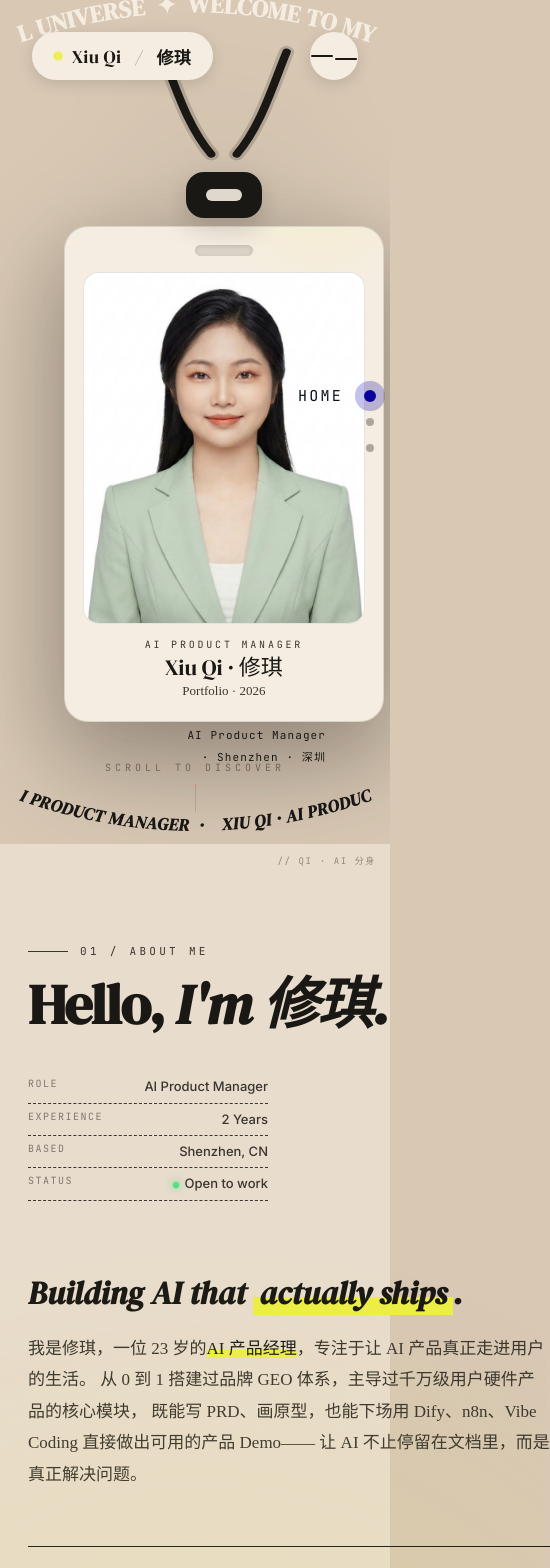
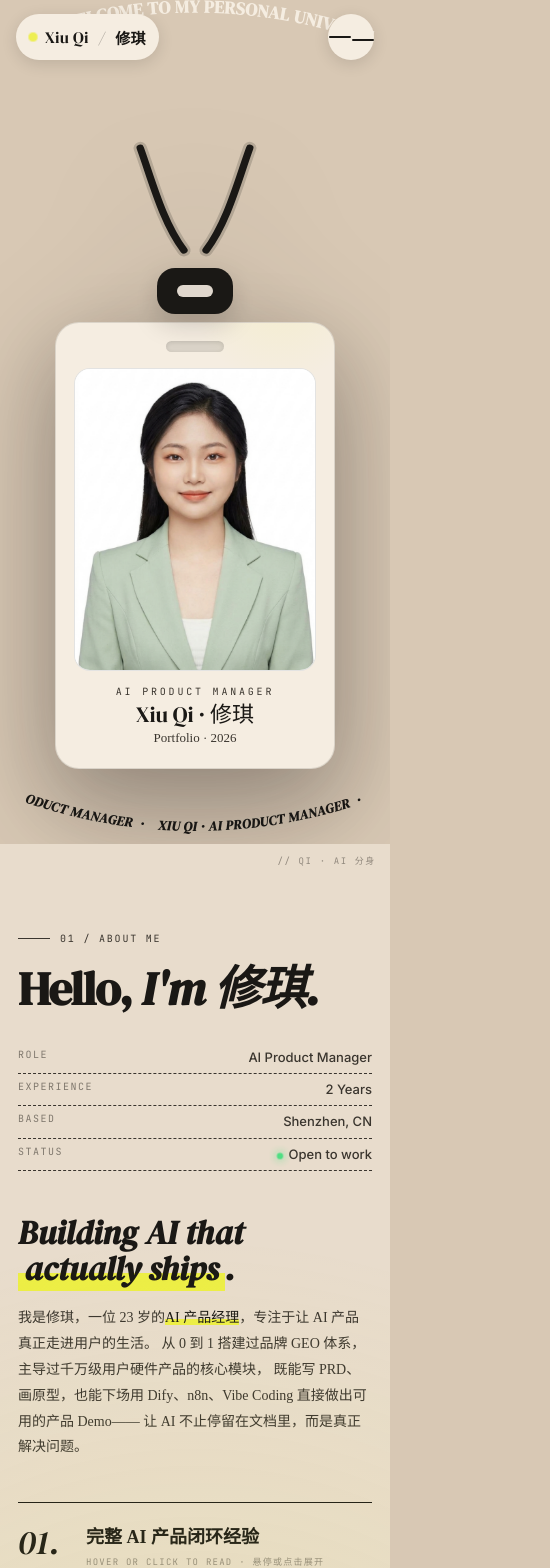
Before and after one commit to weishengwenpxq311-svg/-, a Next.js app: page / in a window 390 px wide. Shown: the top 1568 px of the page, 550 px wide, since content can reach past the window. Built offline with nearby package versions, Linux system fonts and the light colour scheme; a web font is replaced by a local one.

Commit message:
Fix mobile responsive layout

```diff
--- a/app/globals.css
+++ b/app/globals.css
@@ -51,14 +51,24 @@
 body[data-accent="violet"]     { --accent: oklch(75% 0.18 310); --accent-2: oklch(85% 0.18 100); }
 
 * { margin: 0; padding: 0; box-sizing: border-box; }
-html { scroll-behavior: smooth; }
+html {
+  width: 100%;
+  scroll-behavior: smooth;
+  overflow-x: clip;
+}
 body {
+  width: 100%;
+  min-width: 0;
   background: var(--bg);
   color: var(--ink);
   font-family: var(--sans);
-  overflow-x: hidden;
+  overflow-x: clip;
   cursor: none;
   transition: background 0.6s ease, color 0.6s ease;
+}
+@supports not (overflow: clip) {
+  html,
+  body { overflow-x: hidden; }
 }
 body[data-cursor="off"] { cursor: auto; }
 
@@ -1308,18 +1318,28 @@
 /* ============ Responsive ============ */
 @media (max-width: 1100px) {
   nav.topbar { padding: 20px 24px; }
-  .page, #page-about, #page-works { padding: 100px 28px 60px; }
+  .page,
+  #page-home,
+  #page-about,
+  #page-works {
+    padding: 100px 28px 60px;
+  }
+  #page-home {
+    min-height: 100svh;
+    height: auto;
+  }
   .about-layout { grid-template-columns: 1fr; }
   .about-content { grid-template-columns: 1fr; gap: 40px; }
   .agent-slot {
     position: static;
-    width: 92vw;
+    width: min(100%, 480px);
     max-width: 480px;
     margin: 0 auto;
     max-height: 80vh;
     min-height: auto;
   }
   .agent-thread { max-height: 40vh; }
+  .skills-grid { grid-template-columns: repeat(2, minmax(0, 1fr)); gap: 32px; }
   .timeline::before { left: 12px; }
   .work-entry { grid-template-columns: 1fr; gap: 20px; }
   .work-entry::before { left: 8px; top: 8px; }
@@ -1335,38 +1355,227 @@
   .cursor-dot, .cursor-ring, .cursor-trail-dot { display: none; }
   button, a, .strength, .tag, .chip, .achievement, .dot, .contact-cta, .contact-row, .work-entry, .star { cursor: pointer; }
 }
+
+@media (max-width: 760px) {
+  .bubble-menu {
+    top: calc(14px + env(safe-area-inset-top));
+    padding: 0 max(16px, env(safe-area-inset-left)) 0 max(16px, env(safe-area-inset-right));
+  }
+  .bubble-menu .bubble { --bubble-size: 46px; }
+  .bubble-menu .logo-bubble {
+    max-width: calc(100vw - 92px);
+    padding: 0 16px;
+    gap: 8px;
+    font-size: 17px;
+  }
+  .bubble-menu .logo-bubble .cn { font-size: 16px; }
+  .page-indicator { display: none; }
+  .section-label {
+    font-size: 10px;
+    gap: 10px;
+    letter-spacing: 0.18em;
+  }
+  .section-label::before { width: 32px; }
+  .about-header h2,
+  .works-header h2 {
+    font-size: clamp(42px, 13vw, 68px);
+    line-height: 1.04;
+  }
+  .about-main h3 {
+    font-size: clamp(28px, 9vw, 42px);
+    line-height: 1.08;
+  }
+  .about-main .intro,
+  .work-overview,
+  .detail-item,
+  .edu .awards {
+    font-size: 14px;
+    line-height: 1.85;
+  }
+  .curved-loop-text { font-size: 5.2rem; }
+  .curved-loop-text-bot { font-size: 3.9rem; }
+  .curved-loop,
+  .curved-loop-svg { overflow: hidden; }
+  .hero-footer,
+  .hero-social,
+  .scroll-cue { display: none; }
+}
+
 @media (max-width: 640px) {
+  .page,
+  #page-home,
+  #page-about,
+  #page-works {
+    padding: 88px 18px 52px;
+  }
+  #page-home {
+    min-height: 100svh;
+    overflow: hidden;
+  }
   .portfolio-strip {
-    margin: -100px -28px 54px;
-    padding: 32px 28px 20px;
+    margin: -88px -18px 54px;
+    padding: 30px 18px 20px;
     margin-bottom: 54px;
     padding-bottom: 20px;
     align-items: flex-end;
     gap: 18px;
+    min-width: 0;
   }
   .portfolio-strip::after {
-    left: 28px;
-    right: 28px;
+    left: 18px;
+    right: 18px;
   }
   .portfolio-strip span:first-child {
     font-size: 16px;
-    letter-spacing: 0.32em;
+    letter-spacing: 0.18em;
   }
   .portfolio-strip span:last-child {
     font-size: 16px;
+    white-space: normal;
+    text-align: right;
   }
   .star { display: none; }
   .lanyard-stage {
     position: relative;
     top: auto;
     left: auto;
-    width: min(82vw, 340px);
-    min-height: 500px;
+    width: min(78vw, 300px);
+    min-height: min(118vw, 470px);
     margin: 28px auto 0;
     transform: none;
   }
   .lanyard-cord { top: -86px; height: 150px; }
   .lanyard-card { top: 54px; }
-  .hero { display: flex; flex-direction: column; align-items: center; }
+  .hero {
+    display: flex;
+    min-height: calc(100svh - 140px);
+    flex-direction: column;
+    align-items: center;
+    justify-content: center;
+  }
   .hero-social, .hero-footer { position: static; margin-top: 20px; }
+  .about-header { margin-bottom: 44px; gap: 28px; }
+  .about-meta,
+  .about-meta .row { width: 100%; min-width: 0; }
+  .about-main .intro { max-width: none; margin-bottom: 42px; }
+  .strength {
+    grid-template-columns: 52px minmax(0, 1fr);
+    gap: 16px;
+    padding: 22px 0;
+  }
+  .strength:hover,
+  .strength.pinned {
+    padding-left: 0;
+    background: linear-gradient(90deg, color-mix(in oklch, var(--accent) 80%, transparent) 0%, transparent 92%);
+  }
+  .strength .num { font-size: 34px; }
+  .strength .body h4 {
+    font-size: 18px;
+    line-height: 1.35;
+  }
+  .strength .body .read-hint {
+    font-size: 9px;
+    letter-spacing: 0.14em;
+  }
+  .strength .arrow { display: none; }
+  .agent-slot {
+    width: 100%;
+    max-width: none;
+    border-radius: 18px;
+    padding: 24px 18px 18px;
+    max-height: none;
+  }
+  .agent-thread {
+    max-height: 320px;
+    min-height: 140px;
+  }
+  .agent-input {
+    border-radius: 18px;
+    padding-left: 14px;
+  }
+  .skills-block { margin-top: 64px; }
+  .skills-grid {
+    grid-template-columns: 1fr;
+    gap: 26px;
+  }
+  .skill-cat .tag::after { display: none; }
+  .works-header { margin-bottom: 42px; }
+  .timeline::before { left: 7px; }
+  .work-entry {
+    gap: 14px;
+    padding: 36px 0;
+  }
+  .work-entry::before {
+    left: 3px;
+    top: 43px;
+  }
+  .work-date,
+  .work-body { padding-left: 28px; }
+  .work-entry:hover .work-date { transform: none; }
+  .work-company {
+    gap: 10px;
+    letter-spacing: 0.14em;
+    flex-wrap: wrap;
+  }
+  .work-role {
+    font-size: clamp(30px, 10vw, 42px);
+    line-height: 1.05;
+    overflow-wrap: anywhere;
+  }
+  .work-role .toggle {
+    margin-left: 6px;
+    font-size: 11px;
+  }
+  .work-achievements { grid-template-columns: 1fr; }
+  .achievement { padding: 20px 18px; }
+  .detail-item {
+    grid-template-columns: 18px minmax(0, 1fr);
+    gap: 10px;
+  }
+  .footer-block { padding: 72px 18px 36px; }
+  .footer-grid { gap: 46px; }
+  .edu h3,
+  .contact h3 { font-size: 28px; }
+  .edu .award-row {
+    grid-template-columns: 20px 44px minmax(0, 1fr);
+    gap: 8px;
+  }
+  .contact-row {
+    display: grid;
+    grid-template-columns: 1fr;
+    gap: 5px;
+  }
+  .contact-row span:last-of-type {
+    overflow-wrap: anywhere;
+  }
+  .contact-cta {
+    width: 100%;
+    justify-content: center;
+    padding: 18px 24px;
+  }
+  .footer-bottom {
+    margin-top: 56px;
+    display: grid;
+    gap: 12px;
+    letter-spacing: 0.12em;
+  }
 }
+
+@media (max-width: 420px) {
+  .bubble-menu .logo-bubble {
+    max-width: calc(100vw - 86px);
+    padding: 0 13px;
+    font-size: 16px;
+  }
+  .bubble-menu .logo-bubble .sep { margin: 0 2px; }
+  .bubble-menu .logo-bubble .cn { font-size: 15px; }
+  .about-header h2,
+  .works-header h2 { font-size: clamp(38px, 12vw, 56px); }
+  .about-main h3 { font-size: clamp(27px, 8.5vw, 36px); }
+  .lanyard-stage {
+    width: min(82vw, 280px);
+    min-height: min(126vw, 440px);
+  }
+  .portfolio-strip span:first-child,
+  .portfolio-strip span:last-child { font-size: 15px; }
+}
--- a/app/layout.tsx
+++ b/app/layout.tsx
@@ -1,5 +1,5 @@
 import './globals.css';
-import type { Metadata } from 'next';
+import type { Metadata, Viewport } from 'next';
 
 export const metadata: Metadata = {
   title: '修琪 · Xiu Qi — Personal Portfolio',
@@ -7,6 +7,13 @@
   icons: {
     icon: '/favicon.svg',
   },
+};
+
+export const viewport: Viewport = {
+  width: 'device-width',
+  initialScale: 1,
+  maximumScale: 5,
+  viewportFit: 'cover',
 };
 
 export default function RootLayout({
```
